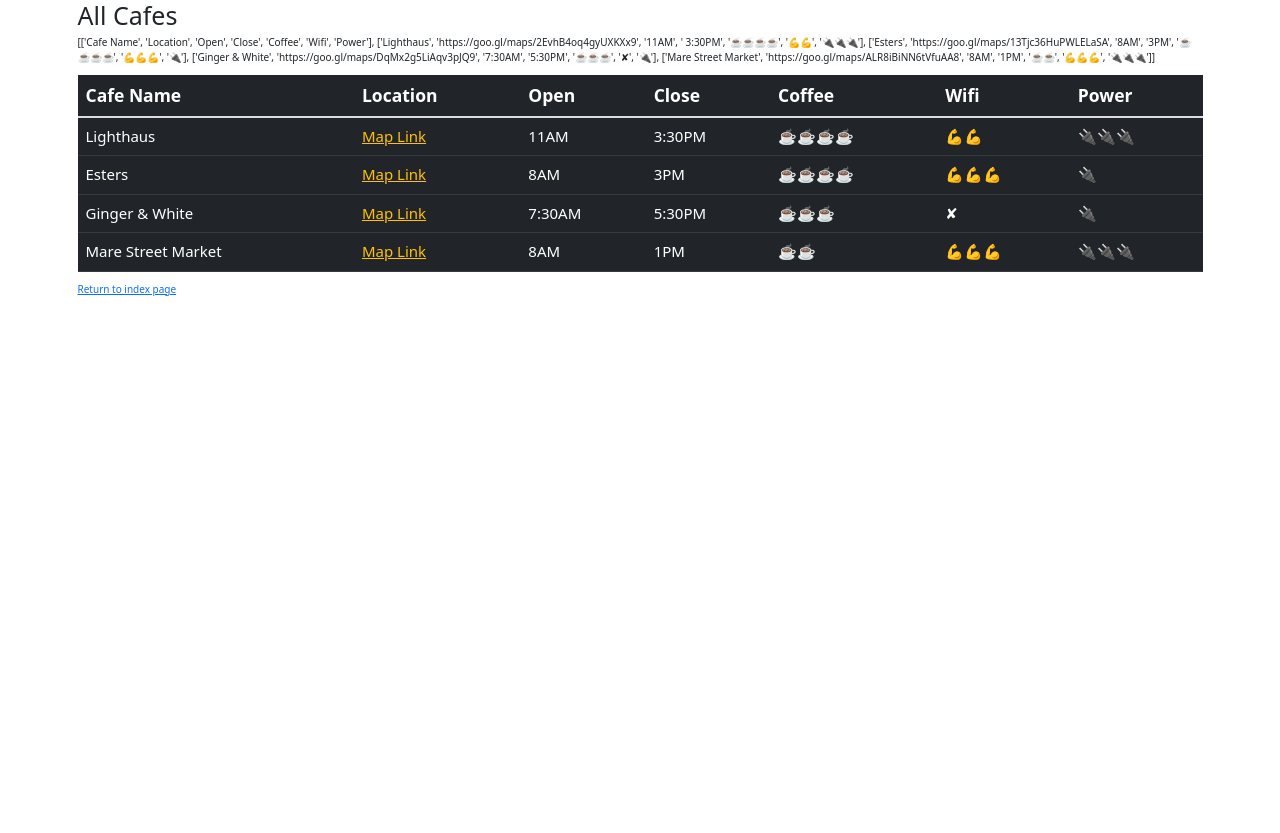
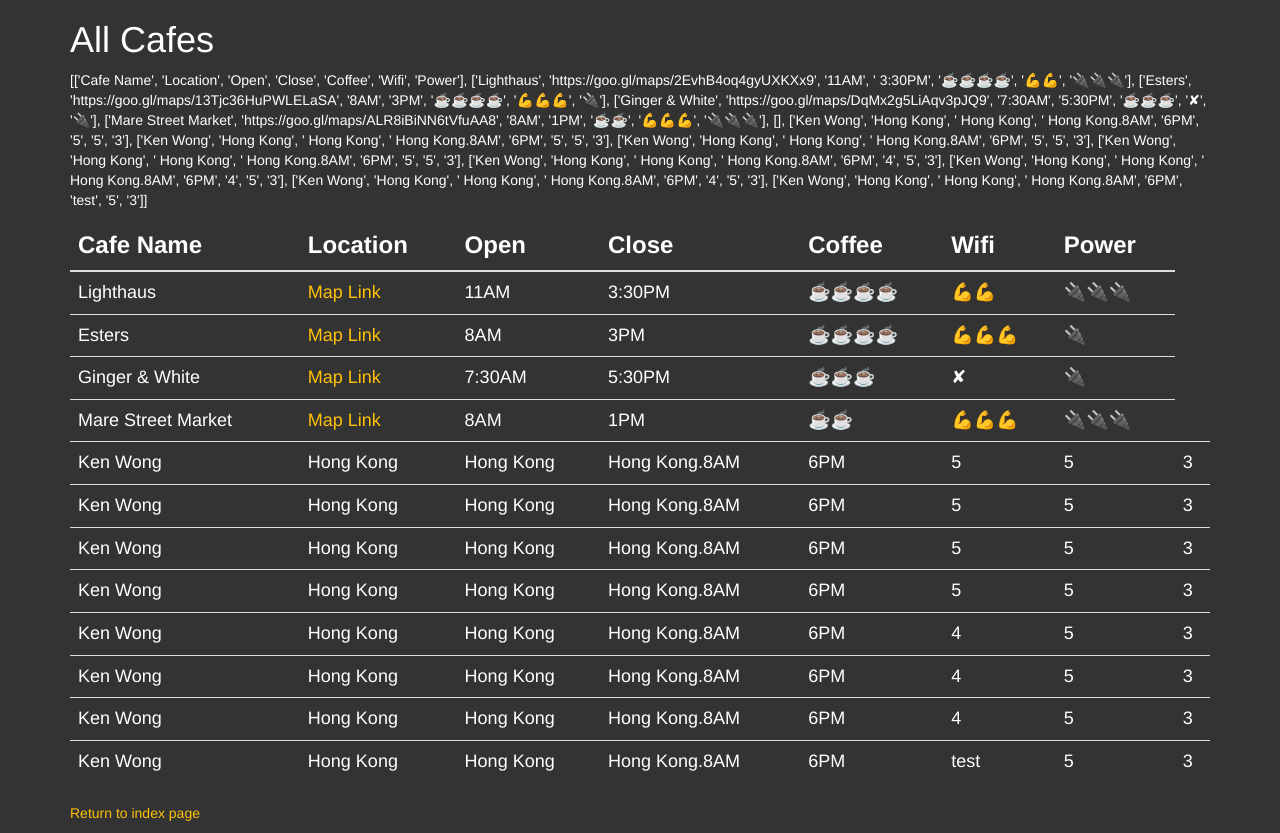
Before and after one commit to kamiklza/coffee-and-wifi, a Flask app: page /cafes in a window 1280 px wide. Before the commit the page ends 296 px from the top, so only its background shows below. Run offline with Flask 2, Linux system fonts and the light colour scheme; some libraries are stand-ins or nearby versions.

Commit message:
added custom_css, select field

```diff
--- a/cafe-data.csv
+++ b/cafe-data.csv
@@ -3,3 +3,12 @@
 Esters,https://goo.gl/maps/13Tjc36HuPWLELaSA,8AM,3PM,☕☕☕☕,💪💪💪,🔌
 Ginger & White,https://goo.gl/maps/DqMx2g5LiAqv3pJQ9,7:30AM,5:30PM,☕☕☕,✘,🔌
 Mare Street Market,https://goo.gl/maps/ALR8iBiNN6tVfuAA8,8AM,1PM,☕☕,💪💪💪,🔌🔌🔌
+
+Ken Wong,Hong Kong, Hong Kong, Hong Kong.8AM,6PM,5,5,3
+Ken Wong,Hong Kong, Hong Kong, Hong Kong.8AM,6PM,5,5,3
+Ken Wong,Hong Kong, Hong Kong, Hong Kong.8AM,6PM,5,5,3
+Ken Wong,Hong Kong, Hong Kong, Hong Kong.8AM,6PM,5,5,3
+Ken Wong,Hong Kong, Hong Kong, Hong Kong.8AM,6PM,4,5,3
+Ken Wong,Hong Kong, Hong Kong, Hong Kong.8AM,6PM,4,5,3
+Ken Wong,Hong Kong, Hong Kong, Hong Kong.8AM,6PM,4,5,3
+Ken Wong,Hong Kong, Hong Kong, Hong Kong.8AM,6PM,test,5,3
--- a/main.py
+++ b/main.py
@@ -1,17 +1,31 @@
-from flask import Flask, render_template
+from flask import Flask, render_template, request
 from flask_bootstrap import Bootstrap
 from flask_wtf import FlaskForm
-from wtforms import StringField, SubmitField
+from wtforms import StringField, SubmitField, SelectField
 from wtforms.validators import DataRequired
 import csv
+
 
 app = Flask(__name__)
 app.config['SECRET_KEY'] = '8BYkEfBA6O6donzWlSihBXox7C0sKR6b'
 Bootstrap(app)
 
 
+
+coffee_quality = ["☕", "☕☕", "☕☕☕", "☕☕☕☕", "☕☕☕☕☕"]
+wifi_quality = ["💪", "💪💪", "💪💪💪", "💪💪💪💪", "💪💪💪💪💪"]
+power_supply = ["🔌", "🔌🔌", "🔌🔌🔌", "🔌🔌🔌🔌", "🔌🔌🔌🔌🔌"]
+
+
+
 class CafeForm(FlaskForm):
     cafe = StringField('Cafe name', validators=[DataRequired()])
+    location = StringField('Cafe Location', validators=[DataRequired()])
+    opening_time = StringField('Opening Time e.g 8AM', validators=[DataRequired()])
+    closing_time = StringField('Closing Time e.g 6PM', validators=[DataRequired()])
+    coffee_rating = SelectField('Coffee Rating', choices=[(1, coffee_quality[0]), (2, coffee_quality[1]), ("test", coffee_quality[2]), (4, coffee_quality[3]), (5, coffee_quality[4])])
+    wifi_signal = StringField('Wifi Signal', validators=[DataRequired()])
+    power_socket = StringField('Power Socket Available', validators=[DataRequired()])
     submit = SubmitField('Submit')
 
 # Exercise:
@@ -29,11 +43,13 @@
     return render_template("index.html")
 
 
-@app.route('/add')
+@app.route('/add', methods=["GET", "POST"])
 def add_cafe():
     form = CafeForm()
-    if form.validate_on_submit():
-        print("True")
+    if form.validate_on_submit() and request.method == "POST":
+        with open('cafe-data.csv', 'a') as csv_file:
+            csv_file.write(f"\n{form.cafe.data},{form.location.data}.{form.opening_time.data},{form.closing_time.data},"
+                           f"{form.coffee_rating.data},{form.wifi_signal.data},{form.power_socket.data}")
     # Exercise:
     # Make the form write a new row into cafe-data.csv
     # with   if form.validate_on_submit()
@@ -42,7 +58,7 @@
 
 @app.route('/cafes')
 def cafes():
-    with open('cafe-data.csv', newline='') as csv_file:
+    with open('cafe-data.csv', newline='',  encoding='utf-8') as csv_file:
         csv_data = csv.reader(csv_file, delimiter=',')
         list_of_rows = []
         for row in csv_data:
--- a/templates/cafes.html
+++ b/templates/cafes.html
@@ -2,7 +2,7 @@
 
 {% block head %}
 {{ super() }}
-<link href="https://cdn.jsdelivr.net/npm/bootstrap@5.1.1/dist/css/bootstrap.min.css" rel="stylesheet" integrity="sha384-F3w7mX95PdgyTmZZMECAngseQB83DfGTowi0iMjiWaeVhAn4FJkqJByhZMI3AhiU" crossorigin="anonymous">
+<link rel="stylesheet" href=" {{ url_for('static', filename='css/styles.css') }} ">
 {% endblock %}
 
 {% block title %}Restaurants{% endblock %}
@@ -30,7 +30,7 @@
           <tr class="h4">
             {% for detail in cafe %}
               {% if "http" in detail %}
-                <td><a class="text-warning" href={{ detail }}>Map Link</a></td>
+                <td><a href={{ detail }}>Map Link</a></td>
               {% else %}
                 <td>{{ detail }}</td>
               {% endif %}
--- a/templates/index.html
+++ b/templates/index.html
@@ -14,7 +14,7 @@
   <p class="lead">Want to work in a cafe but need power and wifi?</p>
   <hr class="my-4">
   <p>You've found the right place! Checkout my collection of cafes with data on power socket availability, wifi speed and coffee quality.</p>
-  <a class="btn btn-warning btn-lg" href="#" role="button">Show Me!</a>
+  <a class="btn btn-warning btn-lg" href="{{ url_for('cafes') }}" role="button">Show Me!</a>
 </div>
     </div>
 
```
Also changed, not shown: templates/add.html (+7 -1 lines).
